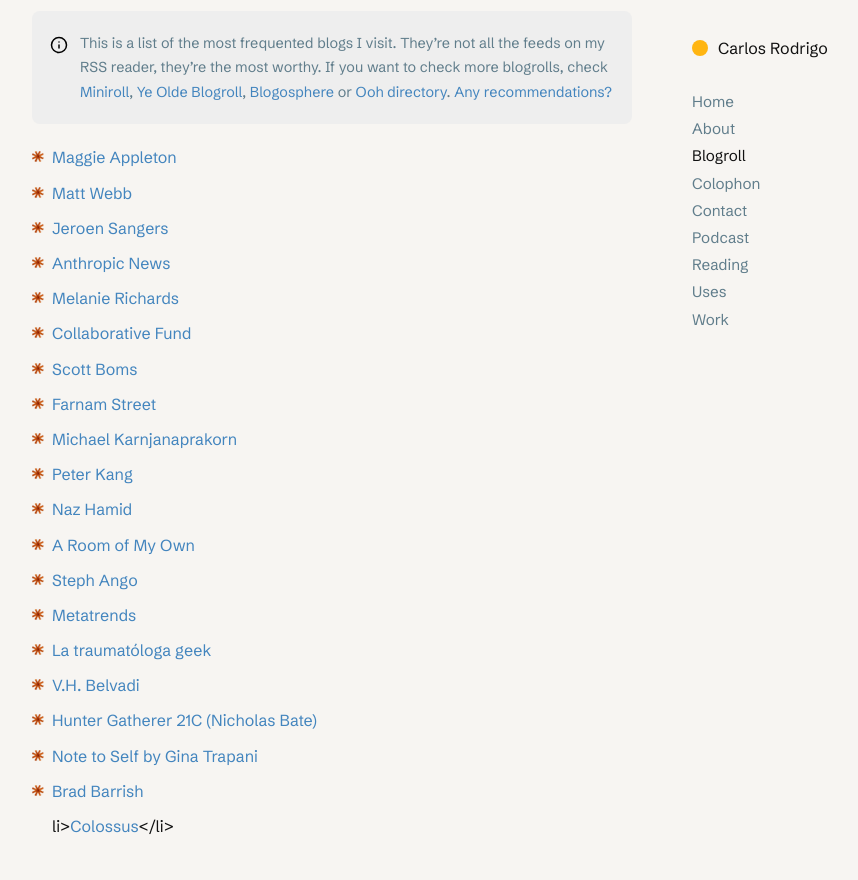
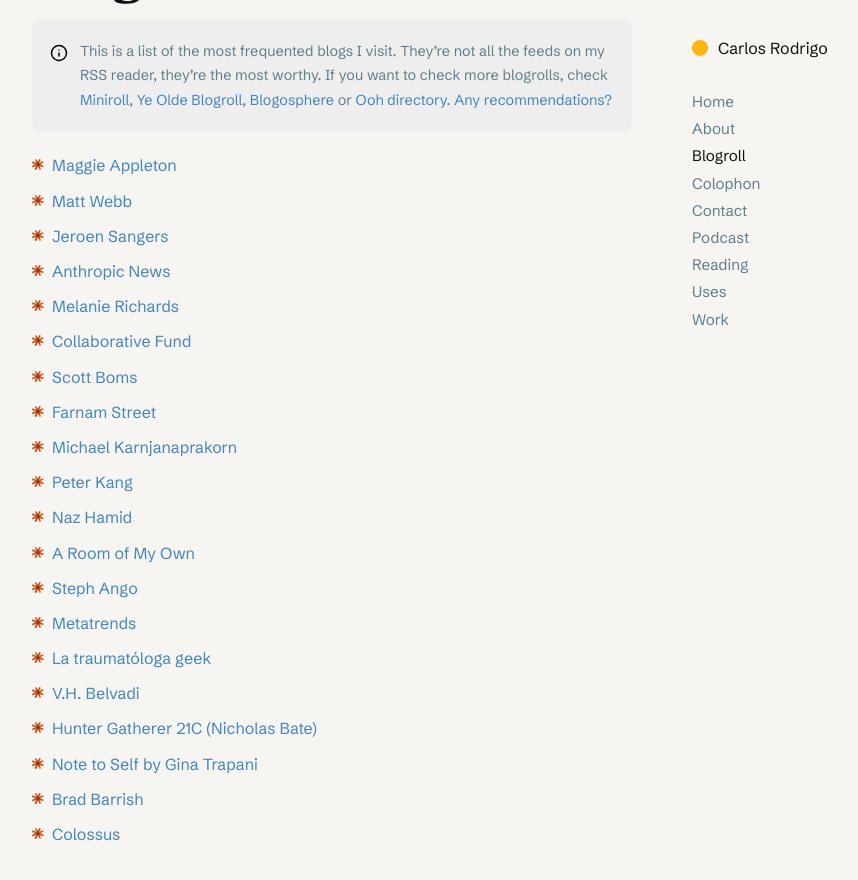
Before and after one commit to crodrigoturner/crodrigoturner.github.com, a Jekyll site: the page built from blogroll/index.md, in a window 1280 px wide and 900 px high, scrolled down 109 px. Shown: the top 880 px of the window, without its empty margins (198-1056 px from the left). Built offline with Jekyll 4.4.1, drawn with Linux system fonts in a browser that asks for light colours.

```diff
--- a/blogroll/index.md
+++ b/blogroll/index.md
@@ -29,5 +29,5 @@ This is a list of the most frequented blogs I visit. They're not all the feeds o
 <li><a href="https://huntergatherer21c.com/">Hunter Gatherer 21C (Nicholas Bate)</a></li>
 <li><a href="https://notetoself.studio/">Note to Self by Gina Trapani</a></li>
 <li><a href="https://bradbarrish.com/">Brad Barrish</a></li>
-li><a href="https://colossus.com/">Colossus</a></li>
+<li><a href="https://colossus.com/">Colossus</a></li>
 </ul>
```
